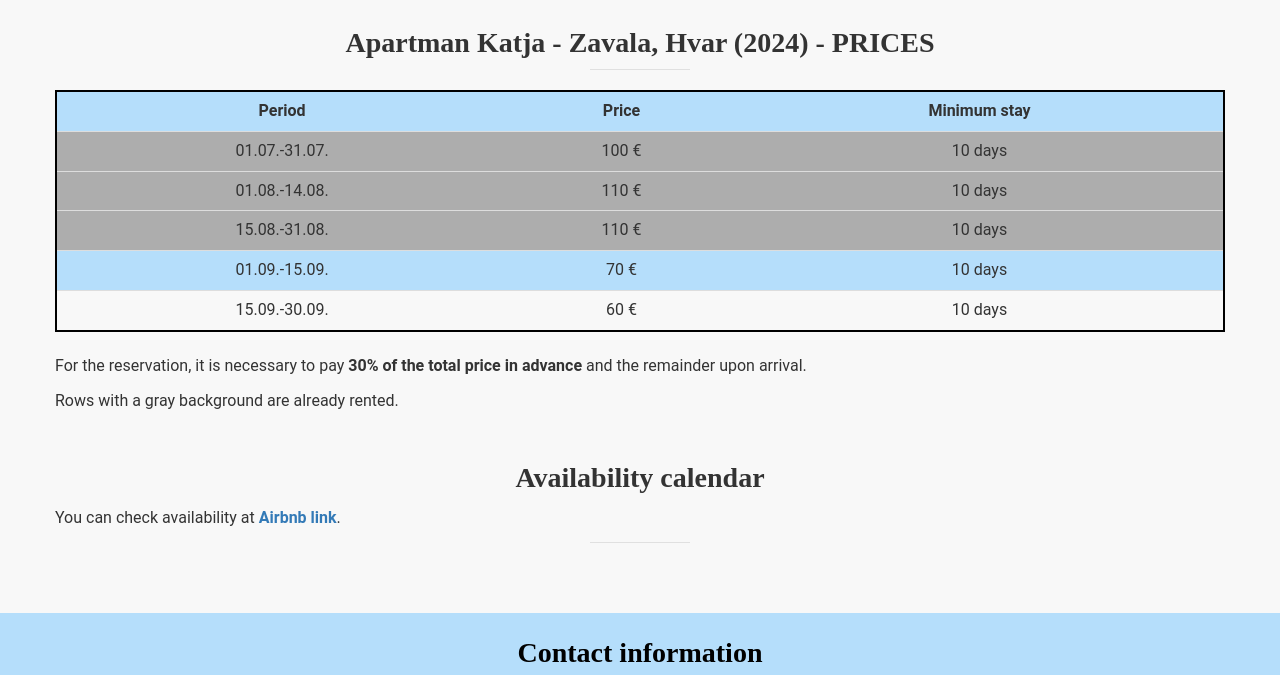
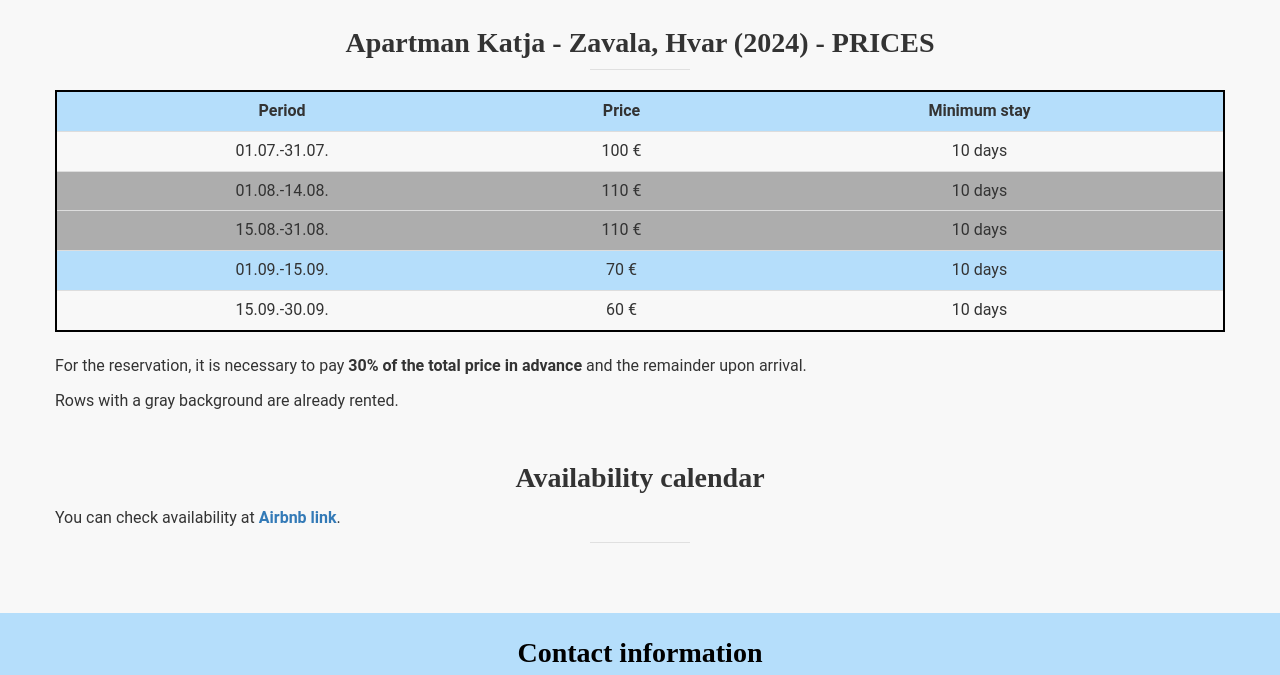
Before and after one commit to MarkecGit/ApartmentsKatja, a plain HTML site: page index.html in a window 1280 px wide. Shown: the part 2340-3015 px from the top of the page. Drawn offline with Linux system fonts and the light colour scheme.

Commit message:
Update index.html
Stavio da je 07 mjesec slobodan

```diff
--- a/index.html
+++ b/index.html
@@ -208,7 +208,7 @@
 					  <td data-jo="true"><strong>Minimum stay</strong></td>
 				  </tr>
 
-				  <tr class="table-row-disabled">
+				  <tr>
 					  <td data-jo="true">01.07.-31.07.</td>
 					  <td data-jo="true">100 €</td>
 					  <td data-jo="true">10 days</td>
```
